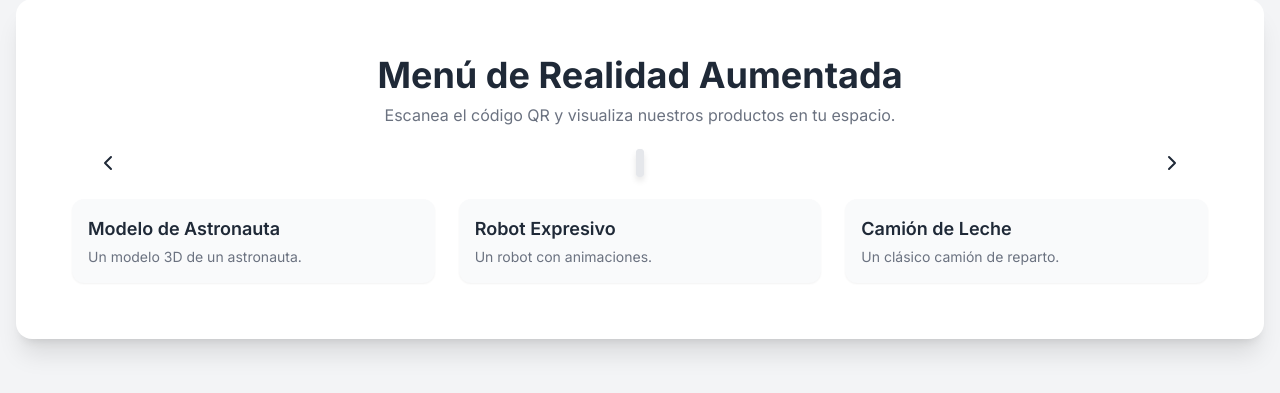
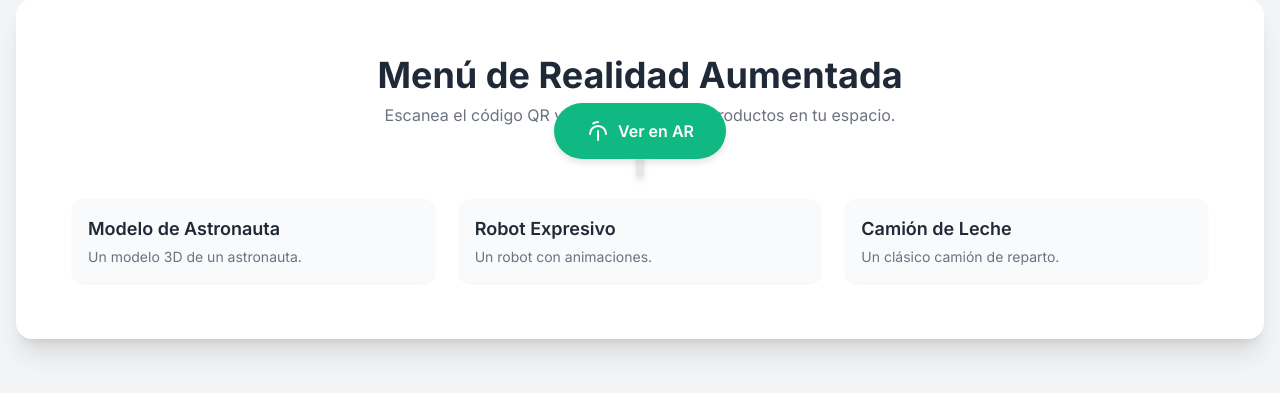
Before and after one commit to Zblue98/MenuAR, a plain HTML site: page index.html in a window 1280 px wide. Shown: the part 231-624 px from the top of the page. Drawn offline with nearby package versions, Linux system fonts and the light colour scheme; some packages are replaced by stand-ins of ours; a script that the page names is missing.

Commit message:
Update index.html

```diff
--- a/index.html
+++ b/index.html
@@ -116,21 +116,24 @@
                     class="w-full h-96 rounded-xl border-4 border-gray-200"
                 ></model-viewer>
 
-                <!-- Caja de descripción del producto, visible solo en AR -->
-                <div id="product-description" class="product-description-box hidden">
+                <!--
+                    Caja de descripción del producto.
+                    Se ha quitado la clase 'hidden' para que el JS pueda controlarla.
+                -->
+                <div id="product-description" class="product-description-box" style="display: none;">
                     <h3 id="product-title"></h3>
                     <p id="product-description-text"></p>
                 </div>
 
                 <!-- Flecha de navegación a la izquierda -->
-                <button id="prev-button" class="navigation-control left">
+                <button id="prev-button" class="navigation-control left" style="display: none;">
                     <svg xmlns="http://www.w3.org/2000/svg" class="h-6 w-6" viewBox="0 0 24 24" fill="none" stroke="currentColor" stroke-width="2" stroke-linecap="round" stroke-linejoin="round">
                         <path d="M15 18l-6-6 6-6"/>
                     </svg>
                 </button>
 
                 <!-- Flecha de navegación a la derecha -->
-                <button id="next-button" class="navigation-control right">
+                <button id="next-button" class="navigation-control right" style="display: none;">
                     <svg xmlns="http://www.w3.org/2000/svg" class="h-6 w-6" viewBox="0 0 24 24" fill="none" stroke="currentColor" stroke-width="2" stroke-linecap="round" stroke-linejoin="round">
                         <path d="M9 18l6-6-6-6"/>
                     </svg>
@@ -237,10 +240,10 @@
             });
 
             // Ocultar el botón de AR si la realidad aumentada no es soportada
-            if (modelViewer.has-attribute('ar-status') && modelViewer.arStatus === 'not-supported') {
+            if (modelViewer.arStatus === 'not-supported') {
                 arButton.style.display = 'none';
             } else {
-                arButton.style.style.display = 'inline-flex';
+                arButton.style.display = 'inline-flex';
             }
 
             // Manejar clics en el botón flotante de AR (solo para móviles)
@@ -248,9 +251,9 @@
                 modelViewer.activateAR();
             });
 
-            // Inicializar con el primer producto
+            // Inicializar con el primer producto y ocultar los controles de AR
             updateModel(currentIndex);
-            showControls(false); // Ocultar los controles al inicio
+            showControls(false);
         });
     </script>
 </body>
```
